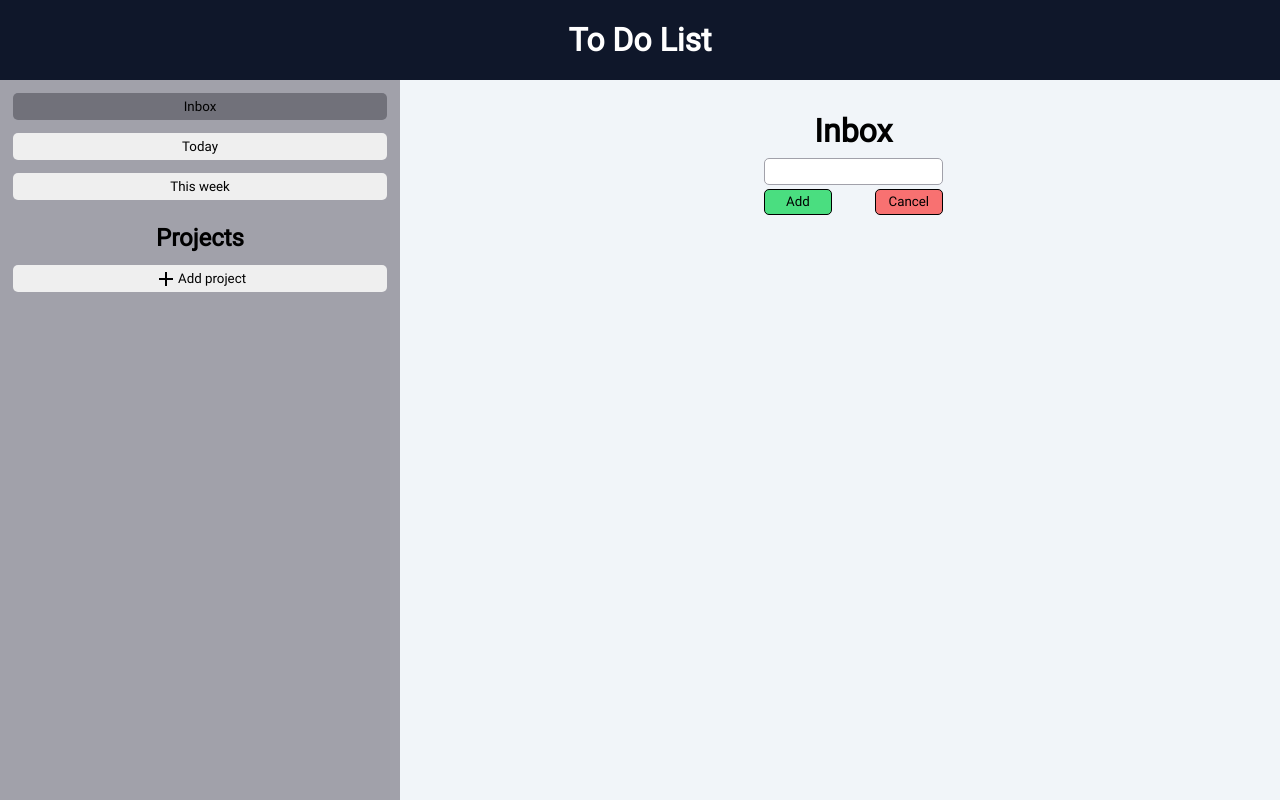
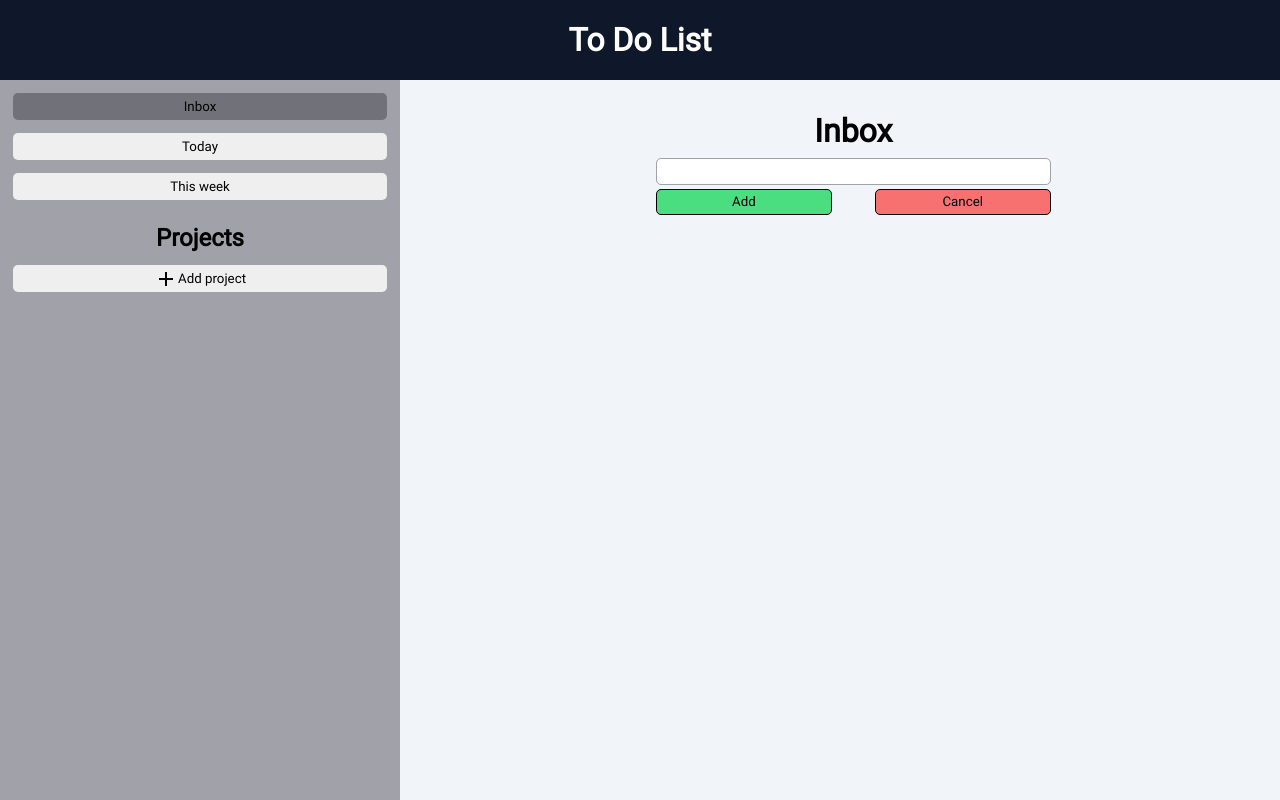
Before and after one commit to AkioKane/to-do, a website built with webpack: page src/index.html in a window 1280 px wide. Both pictures are taken after a click on the button "Add". Built offline with nearby package versions, Linux system fonts and the light colour scheme.

Commit message:
[fix] resize added menu content

```diff
--- a/src/style.css
+++ b/src/style.css
@@ -26,6 +26,7 @@ button {
 input {
   border-radius: 5px;
   border: 1px solid #a1a1aa;
+  padding-left: 3px;
 }
 
 input:focus {
@@ -198,6 +199,7 @@ header h1:hover {
 
 .content .added-project {
   display: none;
+  width: 50%;
 }
 
 .content .added-project .btns-added-project{
```
Also changed, not shown: dist/main.bundle.js.
